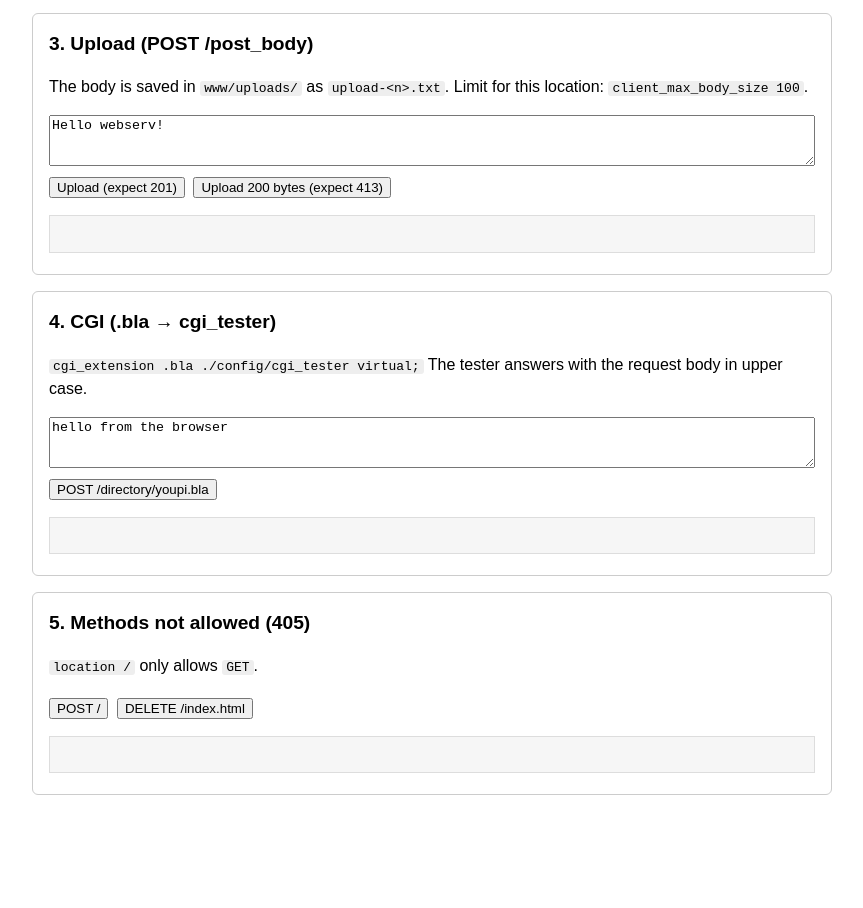
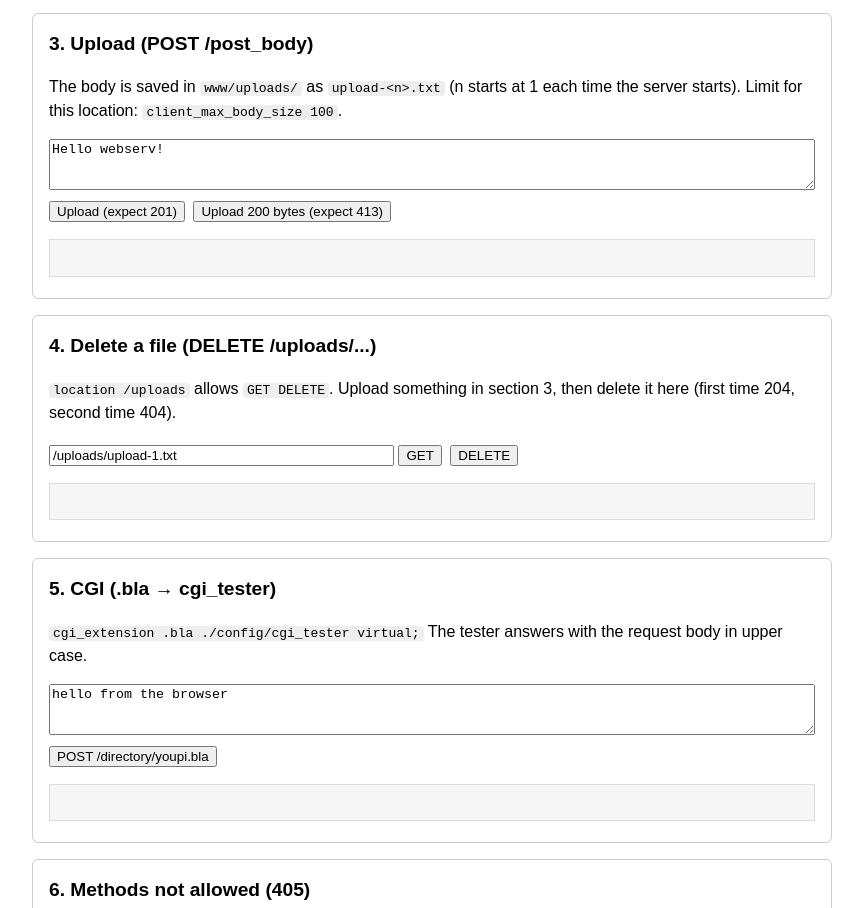
Before and after one commit to canrefih/webserv, a plain HTML site: page www/index.html in a window 1280 px wide. Shown: the part 736-1644 px from the top of the page, without its empty margins (208-1071 px from the left). Before the commit the page ends 1563 px from the top, so only its background shows below. Drawn offline with Linux system fonts and the light colour scheme.

Commit message:
upload and delete method index

```diff
--- a/www/index.html
+++ b/www/index.html
@@ -42,7 +42,7 @@
 
 	<section>
 		<h2>3. Upload (POST /post_body)</h2>
-		<p>The body is saved in <code>www/uploads/</code> as <code>upload-&lt;n&gt;.txt</code>. Limit for this location: <code>client_max_body_size 100</code>.</p>
+		<p>The body is saved in <code>www/uploads/</code> as <code>upload-&lt;n&gt;.txt</code> (n starts at 1 each time the server starts). Limit for this location: <code>client_max_body_size 100</code>.</p>
 		<textarea id="upload-body" rows="3">Hello webserv!</textarea>
 		<button onclick="send('POST', '/post_body', document.getElementById('upload-body').value, 'upload-result')">Upload (expect 201)</button>
 		<button onclick="send('POST', '/post_body', new Array(201).join('x'), 'upload-result')">Upload 200 bytes (expect 413)</button>
@@ -50,7 +50,17 @@
 	</section>
 
 	<section>
-		<h2>4. CGI (.bla &rarr; cgi_tester)</h2>
+		<h2>4. Delete a file (DELETE /uploads/...)</h2>
+		<p><code>location /uploads</code> allows <code>GET DELETE</code>. Upload something in section 3, then delete it here
+		(first time 204, second time 404).</p>
+		<input type="text" id="delete-path" value="/uploads/upload-1.txt" size="40">
+		<button onclick="send('GET', document.getElementById('delete-path').value, null, 'delete-result')">GET</button>
+		<button onclick="send('DELETE', document.getElementById('delete-path').value, null, 'delete-result')">DELETE</button>
+		<pre id="delete-result"></pre>
+	</section>
+
+	<section>
+		<h2>5. CGI (.bla &rarr; cgi_tester)</h2>
 		<p><code>cgi_extension .bla ./config/cgi_tester virtual;</code> The tester answers with the request body in upper case.</p>
 		<textarea id="cgi-body" rows="3">hello from the browser</textarea>
 		<button onclick="send('POST', '/directory/youpi.bla', document.getElementById('cgi-body').value, 'cgi-result')">POST /directory/youpi.bla</button>
@@ -58,7 +68,7 @@
 	</section>
 
 	<section>
-		<h2>5. Methods not allowed (405)</h2>
+		<h2>6. Methods not allowed (405)</h2>
 		<p><code>location /</code> only allows <code>GET</code>.</p>
 		<button onclick="send('POST', '/', 'data', 'method-result')">POST /</button>
 		<button onclick="send('DELETE', '/index.html', null, 'method-result')">DELETE /index.html</button>
```
Also changed, not shown: 1 other file.
